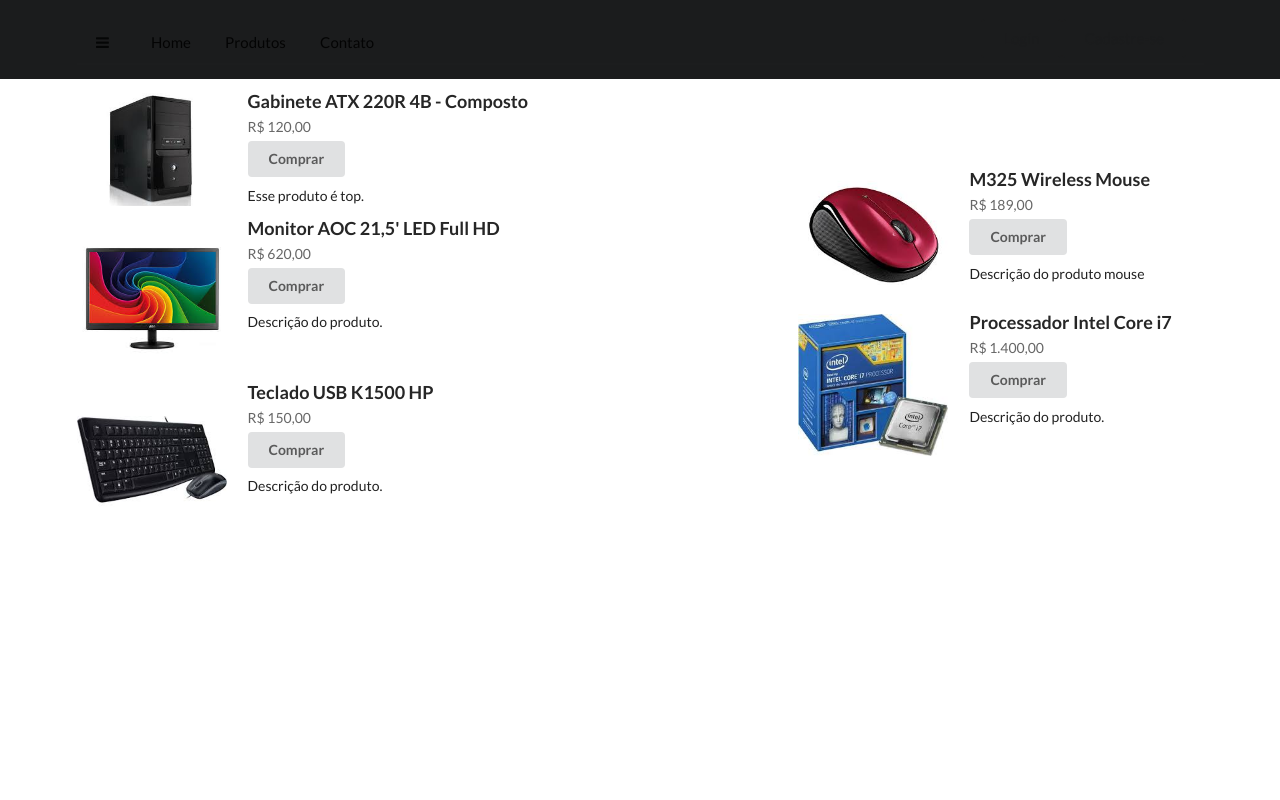
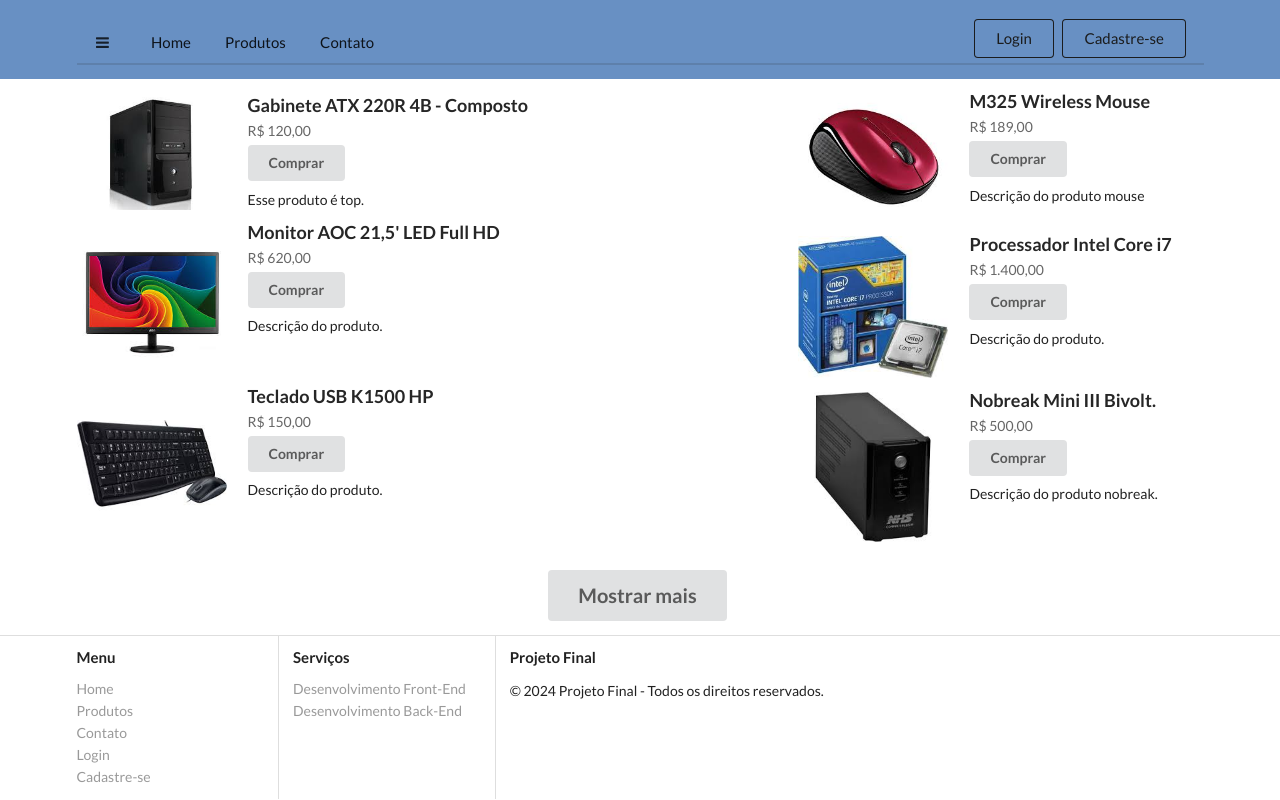
Before and after one commit to erivanborges/projeto-ecommerce, a plain HTML site: page produto.html in a window 1280 px wide. Drawn offline with Linux system fonts and the light colour scheme.

Commit message:
Commit projeto-ecommerce

```diff
--- a/assets/css/apprest.css
+++ b/assets/css/apprest.css
@@ -0,0 +1,21 @@
+.hidden.menu {
+    display: none;
+}
+.masthead.segment {
+    min-height: 70px;
+    padding: 1em 0em;
+
+    background-color: #6890C3 !important;
+}
+.masthead .logo.item img {
+    margin-right: 1em;
+}
+.masthead .ui.menu .ui.button {
+    margin-left: 0.5em;
+}
+.masthead h1.ui.header {
+    margin-top: 3em;
+    margin-bottom: 0em;
+    font-size: 4em;
+    font-weight: normal;
+}
--- a/produto.html
+++ b/produto.html
@@ -122,7 +122,56 @@
                                     </div>
                                 </div>
                             </div>
+                            <div class="item">
+                                <div class="ui small image">
+                                    <img src="assets/img/produtos/nobreak.jpg">
+                                </div>
+                                <div class="content">
+                                    <div class="header">Nobreak Mini III Bivolt.</div>
+                                    <div class="meta">
+                                        <span class="price">R$ 500,00</span>
+                                    </div>
+                                    <button class="ui button">Comprar</button>
+                                    <div class="description">
+                                        <p>Descrição do produto nobreak.</p>
+                                    </div>
+                                </div>
+                            </div>
                         </div>
+                    </div>
+                </div>
+                <div class="row">
+                    <div class="center aligned column">
+                        <a class="ui huge button">Mostrar mais</a>
+                    </div>
+                </div>
+            </div>
+        </div>
+
+        <div class="ui vertical footer segment">
+            <div class="ui container">
+                <div class="ui stackable divided equal height grid">
+                    <div class="three wide column">
+                        <h4 class="ui header">Menu</h4>
+                        <div class="ui link list">
+                            <a class="item" href="index.html">Home</a>
+                            <a class="item" href="produto.html">Produtos</a>
+                            <a class="item" href="contato.html">Contato</a>
+
+                            <a class="item" href="login.html">Login</a>
+                            <a class="item" href="cadastro.html">Cadastre-se</a>
+                        </div>
+                    </div>
+                    <div class="three wide column">
+                        <h4 class="ui header">Serviços</h4>
+                        <div class="ui link list">
+                            <a class="item" href="">Desenvolvimento Front-End</a>
+                            <a class="item" href="">Desenvolvimento Back-End</a>
+                        </div>
+                    </div>
+                    <div class="seven wide column">
+                        <h4 class="ui header">Projeto Final</h4>
+                        <p>&copy; 2024 Projeto Final - Todos os direitos reservados.</p>
                     </div>
                 </div>
             </div>
```
